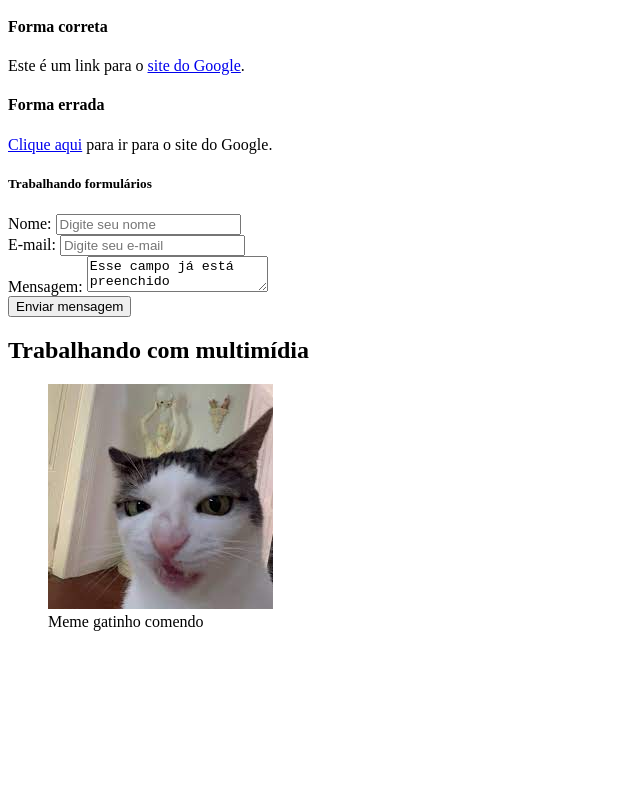
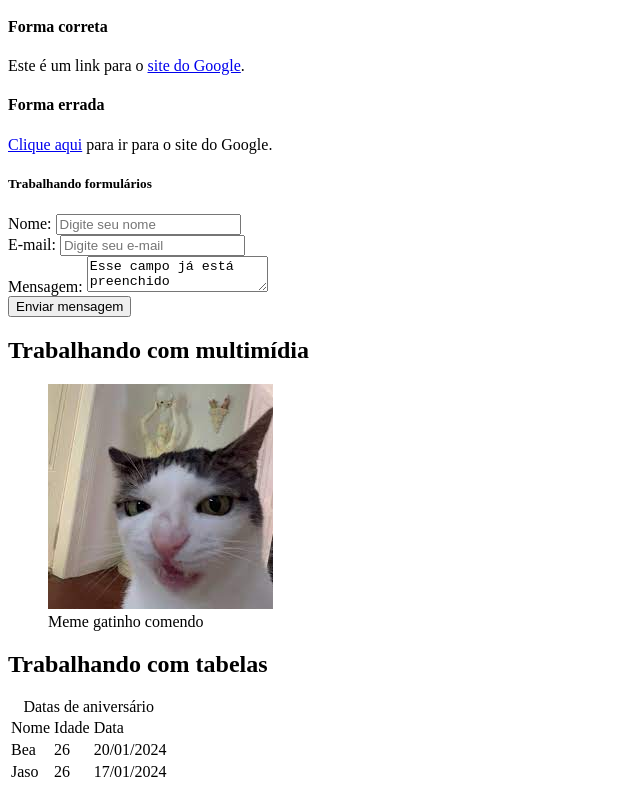
Before and after one commit to Bea-Martins/potencia-feminina-html-e-css, a plain HTML site: page index.html in a window 1280 px wide. Shown: the part 624-1416 px from the top of the page, without its empty margins (0-640 px from the left). Before the commit the page ends 1271 px from the top, so only its background shows below. Drawn offline with Linux system fonts and the light colour scheme.

Commit message:
modulo 2 aula 11

```diff
--- a/index.html
+++ b/index.html
@@ -56,11 +56,32 @@
       <button>Enviar mensagem</button>
     </div>
   </form>
+
   <h2>Trabalhando com multimídia</h2>
   <figure>
     <img src="imagens/cat.jfif" alt="Meme de gato" title="meme de gato">
     <figcaption>Meme gatinho comendo</figcaption>
   </figure>
+
+  <h2>Trabalhando com tabelas</h2>
+  <table>
+    <caption>Datas de aniversário</caption>
+    <tr>
+      <td>Nome</td>
+      <td>Idade</td>
+      <td>Data</td>
+    </tr>
+    <tr>
+      <td>Bea</td>
+      <td>26</td>
+      <td>20/01/2024</td>
+    </tr>
+    <tr>
+      <td>Jaso</td>
+      <td>26</td>
+      <td>17/01/2024</td>
+    </tr>
+  </table>
 </body>
 
 </html>
```
